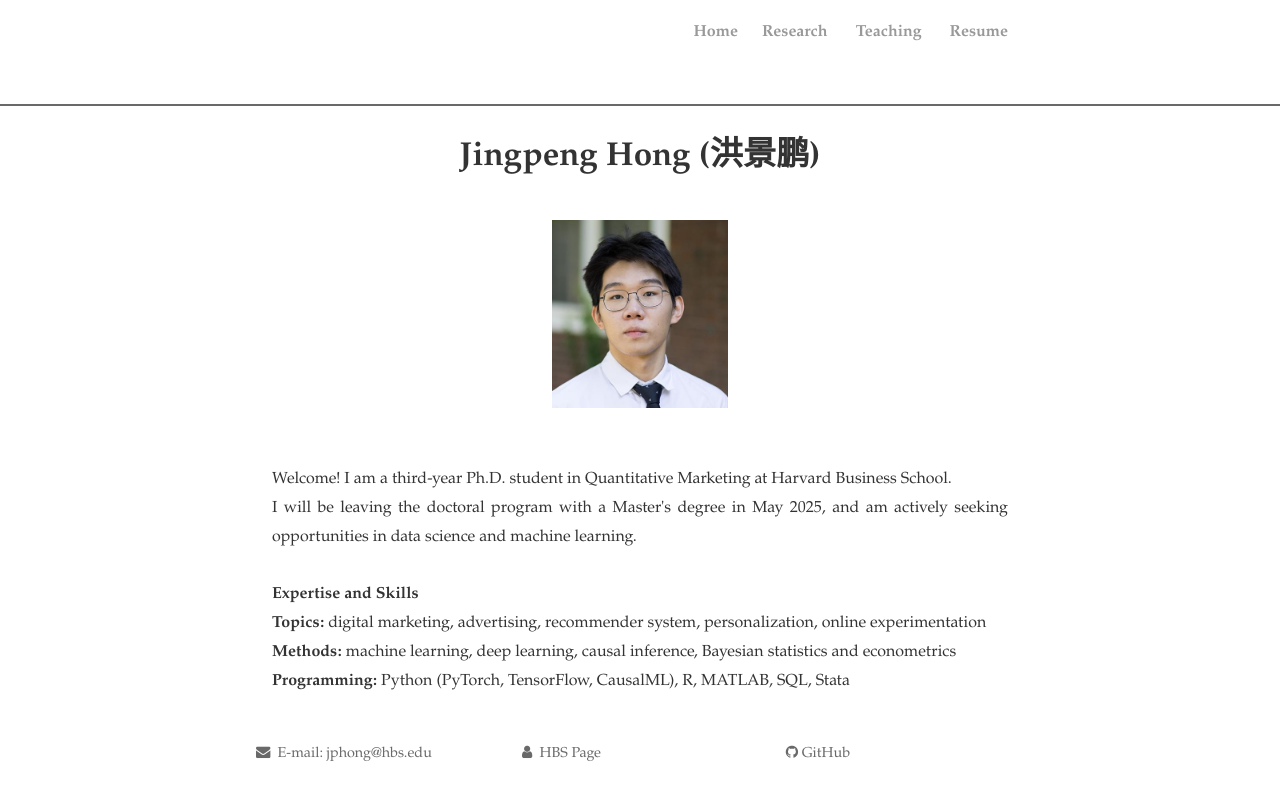
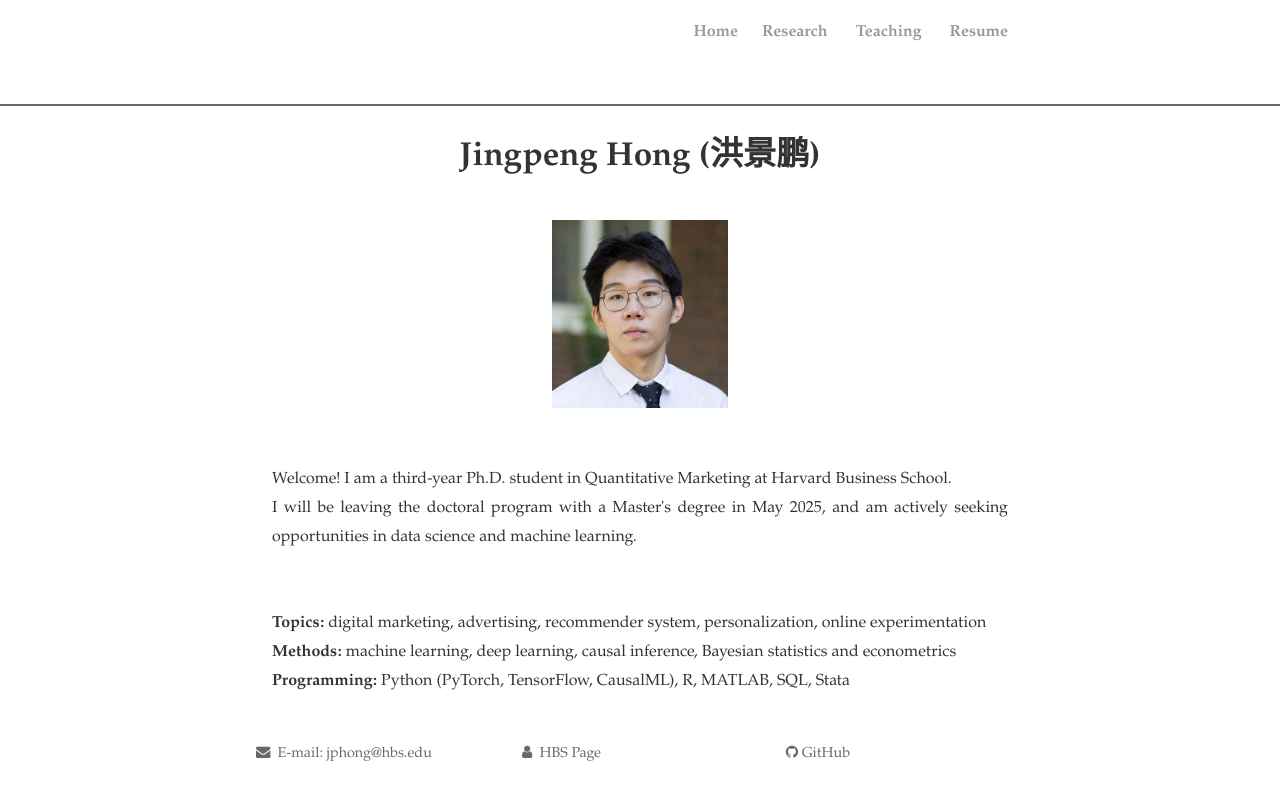
Before and after one commit to JingpengHong/JingpengHong.github.io, a Jekyll site: the page built from index.html, in a window 1280 px wide. Shown: the top 800 px of the page. Built offline with Jekyll 4.4.1, drawn with Linux system fonts in a browser that asks for light colours; nearby versions of some CDN libraries; the list of posts is cut into pages by our own code; comment, search, counter and statistics services are not loaded; a style sheet for code colours, icons or effects is not loaded.

Commit message:
Update index.html

```diff
--- a/index.html
+++ b/index.html
@@ -17,9 +17,7 @@ title: Jingpeng Hong (洪景鹏)
 <br><br>
 <p style="text-align:justify;"> Welcome! I am a third-year Ph.D. student in Quantitative Marketing at Harvard Business School. <br>
 I will be leaving the doctoral program with a Master's degree in May 2025, and am actively seeking opportunities in data science and machine learning. <br>
-<br>
-<strong>Expertise and Skills</strong>
-<br>
+<br><br>
   <b>Topics:</b> digital marketing, advertising, recommender system, personalization, online experimentation<br>
   <b>Methods:</b> machine learning, deep learning, causal inference, Bayesian statistics and econometrics<br>
   <b>Programming:</b> Python (PyTorch, TensorFlow, CausalML), R, MATLAB, SQL, Stata
```
